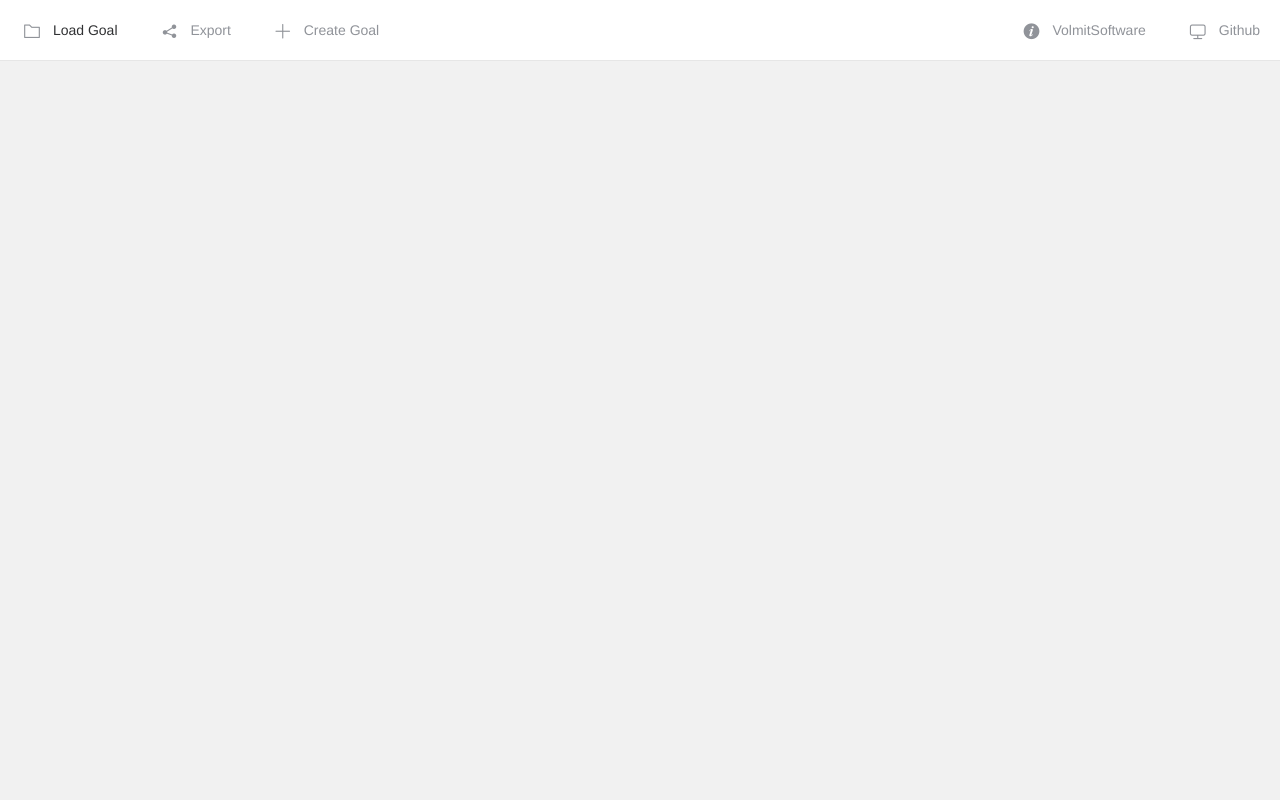
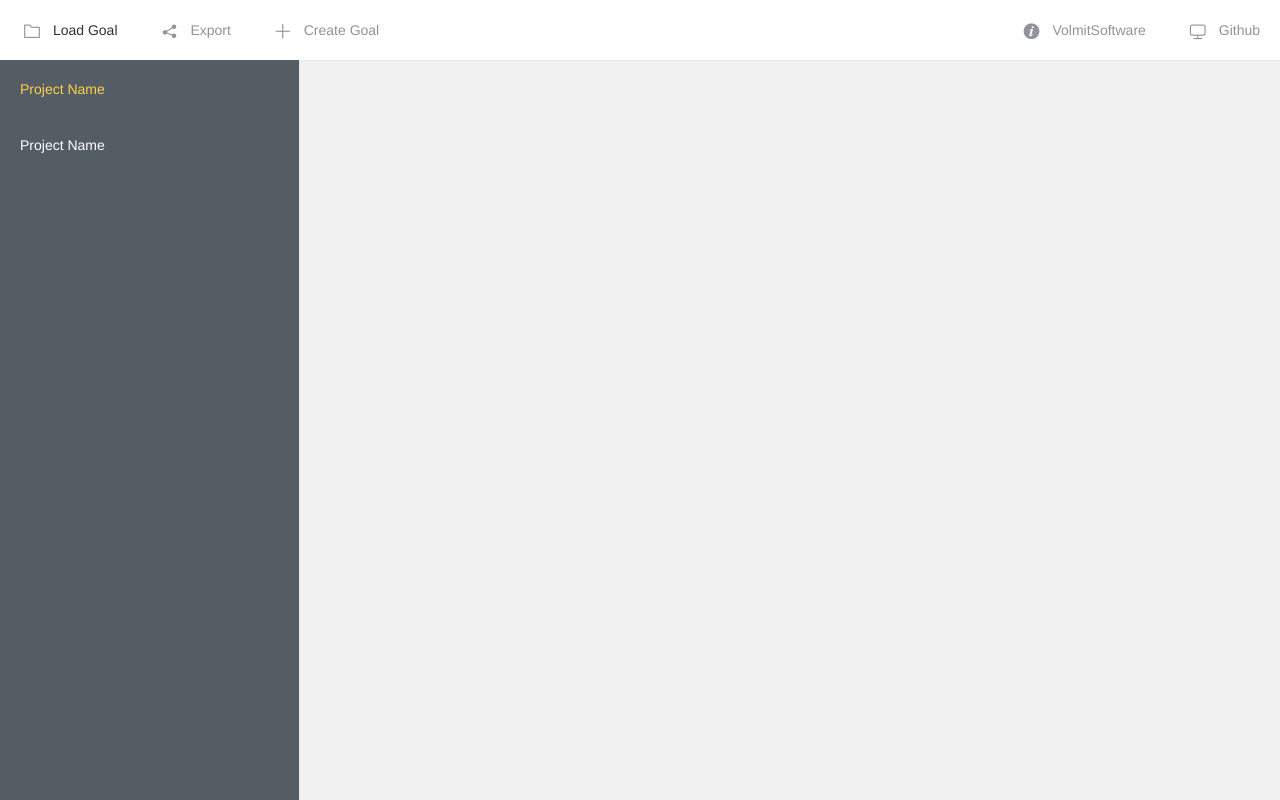
Before and after one commit to DavidRockin/reAction, a Vue app: page / in a window 1280 px wide. Built offline with nearby package versions, Linux system fonts and the light colour scheme.

Commit message:
little sidebar

```diff
--- a/src/App.vue
+++ b/src/App.vue
@@ -1,14 +1,16 @@
 <template>
   <div id="app">
     <Toolbar />
+    <Sidebar />
   </div>
 </template>
 
 <script>
   import Toolbar from './components/template/Toolbar'
+  import Sidebar from './components/template/Sidebar'
 
   export default {
-    components: { Toolbar }
+    components: { Toolbar, Sidebar }
   }
 </script>
 
--- /dev/null
+++ b/src/components/template/Sidebar.vue
@@ -0,0 +1,32 @@
+<template>
+    <el-aside class='sidebar'>
+        <el-menu mode="vertical"
+                 background-color="#545c64"
+                 text-color="#fff"
+                 active-text-color="#ffd04b"
+                 default-active="1"
+        >
+            <el-menu-item index="1">
+                <span>Project Name</span>
+            </el-menu-item>
+            <el-menu-item index="2">
+                <span>Project Name</span>
+            </el-menu-item>
+        </el-menu>
+    </el-aside>
+</template>
+
+<script>
+  export default {
+    name: 'Sidebar.vue'
+  }
+</script>
+
+<style scoped>
+    .sidebar, .sidebar > ul {
+        height: calc(100vh - 60px);
+    }
+    .sidebar li.el-menu-item {
+        text-align: left;
+    }
+</style>
```
